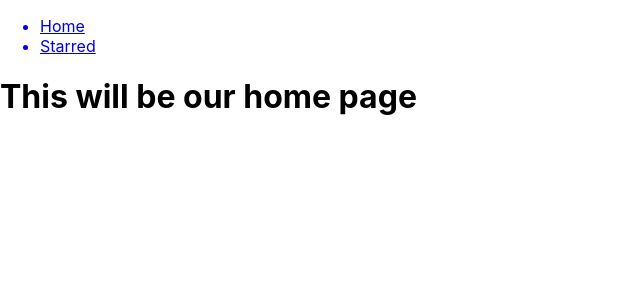
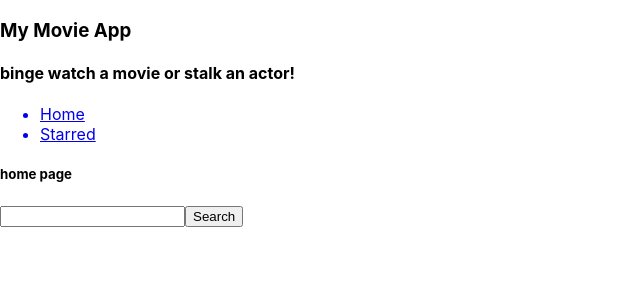
Before and after one commit to YashMistryy/React_Box-Office-App, a React (Create React App) app: page / in a window 1280 px wide. Shown: the top 300 px of the page, without its empty margins (0-640 px from the left). Built offline with nearby package versions, Linux system fonts and the light colour scheme; the HTML template or start-up script is replaced by a standard one.

Commit message:
added search button on home page

```diff
--- /dev/null
+++ b/src/components/Apptitle.jsx
@@ -0,0 +1,8 @@
+export default function Apptitle({title="My Movie App",subtitle="binge watch a movie or stalk an actor!"}){
+    return(
+        <div>
+            <h3>{title}</h3>
+            <h4>{subtitle}</h4>
+        </div>
+    )
+}
--- a/src/components/MainLayout.jsx
+++ b/src/components/MainLayout.jsx
@@ -1,19 +1,14 @@
-import { Outlet } from "react-router-dom"
+import { Outlet } from 'react-router-dom';
 // outlet allows us to render children components inside a layout
-import Navbar from "./Navbar"
-
-
-
-
-
-
-const MainLayout  = ()=>{
-    return(
-
-        <div>
-            <Navbar/>
-            <Outlet />
-        </div>
-    )
-}
-export default MainLayout
+import Navbar from './Navbar';
+import Apptitle from './Apptitle';
+const MainLayout = () => {
+  return (
+    <div>
+      <Apptitle/>
+      <Navbar />
+      <Outlet />
+    </div>
+  );
+};
+export default MainLayout;
--- a/src/pages/Home.jsx
+++ b/src/pages/Home.jsx
@@ -1,11 +1,31 @@
-import { Link } from "react-router-dom"
+import { useState } from 'react';
+import { Link } from 'react-router-dom';
 
+const Home = () => {
+  const [searchValue, setSearchValue] = useState('');
 
+  const handleSearchChange = ev => {
+    setSearchValue(() => ev.target.value);
 
-const Home = ()=>{
-    return(<div>
-        <h1>This will be our home page</h1>
+  };
 
-        </div>)
-}
-export default Home
+  const onSearch = async (event) => {
+    event.preventDefault();
+    // here on submitting form we will find the search result and fetch it using fetch API which works asynchronously so lets see
+    const response = await fetch(`https://api.tvmaze.com/singlesearch/shows?q= ${searchValue}`)
+    const body = await response.json()
+    console.log(body)
+
+  };
+
+  return (
+    <div>
+      <h5>home page</h5>
+      <form onSubmit={onSearch}>
+        <input type="text" value={searchValue} onChange={handleSearchChange} />
+        <button type="submit">Search</button>
+      </form>
+    </div>
+  );
+};
+export default Home;
```
